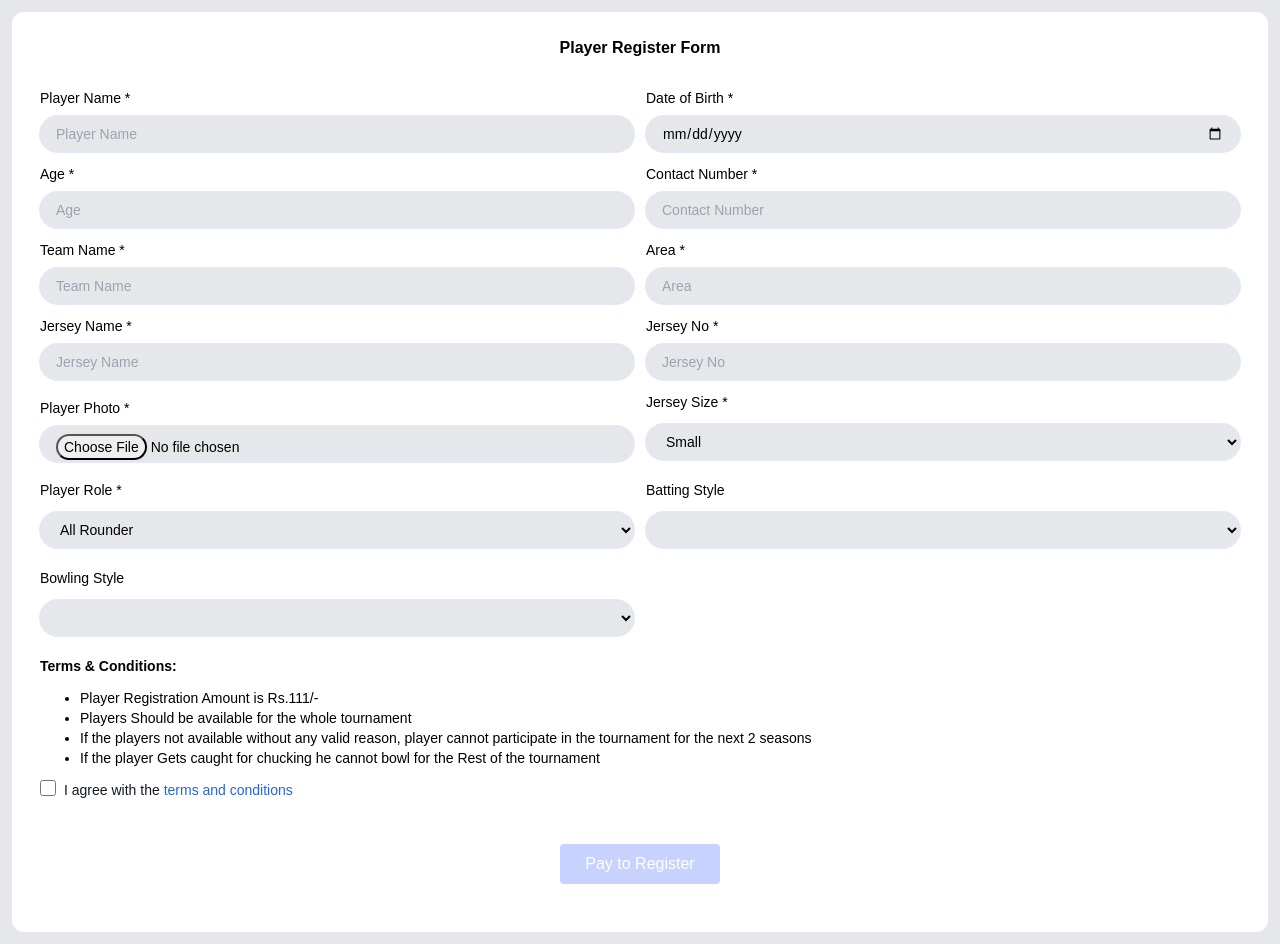
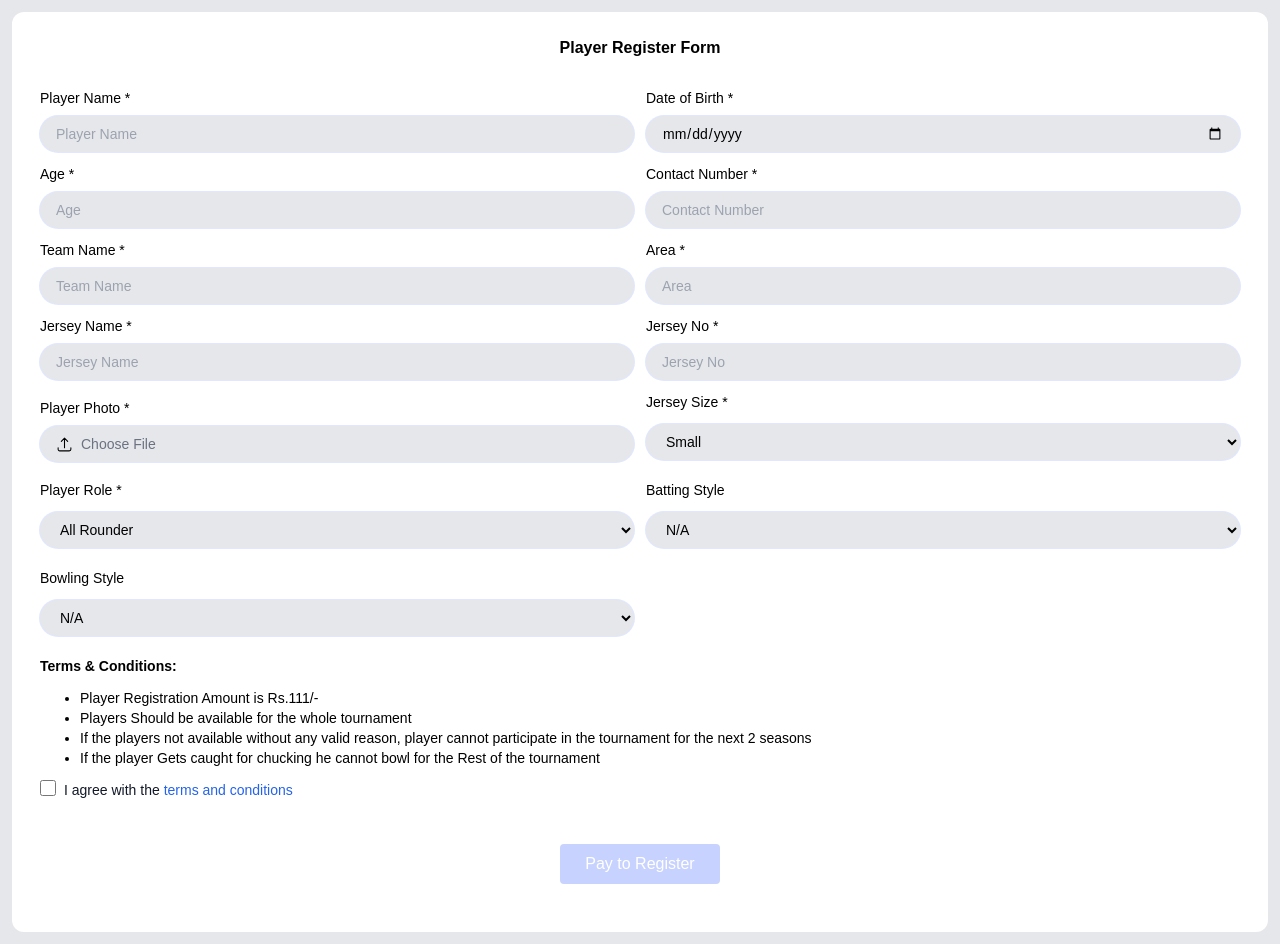
Before and after one commit to sridh-ar/tournament-app-main, a Next.js app: page /playerRegister in a window 1280 px wide. Built offline with nearby package versions, Linux system fonts and the light colour scheme; a web font is replaced by a local one.

Commit message:
Adding form changes

```diff
--- a/app/components/PlayerCardFull.jsx
+++ b/app/components/PlayerCardFull.jsx
@@ -50,7 +50,7 @@ export default function PlayersCardFull({
         <Meteors number={30} />
 
         {/* Modal Body */}
-        <div className="absolute text-white w-full h-screen grid items-end p-5 px-20 grid-cols-5">
+        <div className="absolute text-white w-full h-screen grid items-end p-5 px-20 grid-cols-5 ">
           <section className="col-span-1">
             <p className="text-7xl capitalize">{name.split(' ')[0]}</p>
             {name.split(' ')[1] && <p className="text-5xl capitalize">{name.replace(name.split(' ')[0], '').trim()}</p>}
@@ -60,7 +60,7 @@ export default function PlayersCardFull({
             <img
               src={image}
               alt="Rounded avatar"
-            className="w-[80%] shadow-xl"
+              className="w-[80%] max-h-[90vh] object-contain shadow-xl"
               loading="eager"
               onLoadingComplete={() => setPlayerLoading(false)}
             />
--- a/app/playerRegister/page.jsx
+++ b/app/playerRegister/page.jsx
@@ -9,7 +9,7 @@ import {
   getDownloadURL
 } from "firebase/storage";
 import { firebaseApp } from "../../lib/firebase";
-import { ReceiptRefundIcon } from '@heroicons/react/24/outline';
+import { ReceiptRefundIcon,ArrowUpTrayIcon } from '@heroicons/react/24/outline';
 import PlayersCard from '../components/PlayersCard';
 
 function Loading() {
@@ -78,8 +78,8 @@ export default function Page() {
     jersey_size: 'Small',
     player_photo: '',
     player_role: 'All Rounder',
-    batting_style: '',
-    bowling_style: '',
+    batting_style: 'N/A',
+    bowling_style: 'N/A',
     approved: false,
   });
 
@@ -154,15 +154,14 @@ export default function Page() {
                 { label: 'Area', type: 'text', name: 'area', required: true },
                 { label: 'Jersey Name', type: 'text', name: 'jersey_name', required: true },
                 { label: 'Jersey No', type: 'number', name: 'jersey_no', required: true },
-                { label: 'Player Photo', type: 'file', name: 'player_photo', required: true },
               ].map((input, index) => (
                 <div key={index} className="flex flex-col justify-center w-full gap-2 text-sm">
                   <label>{input.required ? `${input.label} *`: `${input.label}`}</label>
                   <input
-                    className="outline-none ring-1 ring-indigo-100 p-2 h-9 w-full px-4 rounded-full bg-gray-200 file:rounded-full"
+                    className='outline-none ring-1 ring-indigo-100 p-2 h-9 w-full px-4 rounded-full bg-gray-200'
                     type={input.type}
                     name={input.name}
-                    value={input.type === 'file' ? null : playerData[input.name]}
+                    value={playerData[input.name]}
                     placeholder={input.label}
                     onChange={handleInputChange}
                     required={input.required}
@@ -170,12 +169,22 @@ export default function Page() {
                 </div>
               ))}
 
+              {/* File Upload */}
+              <div key='Player Photo' className="flex flex-col justify-center w-full gap-2 text-sm">
+                <label>Player Photo *</label>
+                <label htmlFor="file-upload" className="cursor-pointer flex items-center space-x-2 outline-none ring-1 ring-indigo-100 p-2 h-9 w-full px-4 rounded-full bg-gray-200">
+                  <ArrowUpTrayIcon width={17} />
+                  <span className="text-gray-500">Choose File</span>
+                </label>
+                <input id="file-upload" type="file" className="hidden" name='player_photo' onChange={handleInputChange} required />
+              </div>
+
               {/* Selects */}
               {[
                 { label: 'Jersey Size', name: 'jersey_size', options: ['Small', 'Medium', 'Large', 'Extra Large(XL)', 'XXL', 'XXXL'], required: true },
                 { label: 'Player Role', name: 'player_role', options: ['All Rounder', 'Batsman', 'Bowler'], required: true },
-                { label: 'Batting Style', name: 'batting_style', options: ['', 'Right', 'Left'] },
-                { label: 'Bowling Style', name: 'bowling_style', options: ['', 'Fast', 'Medium', 'Spin'] },
+                { label: 'Batting Style', name: 'batting_style', options: ['N/A', 'Right', 'Left'] },
+                { label: 'Bowling Style', name: 'bowling_style', options: ['N/A', 'Fast', 'Medium', 'Spin'] },
               ].map((select, index) => (
                 <div key={index}
                   className={`flex flex-col justify-center w-full gap-1 text-sm
```
Lines whose indentation alone changed are shown as unchanged.
